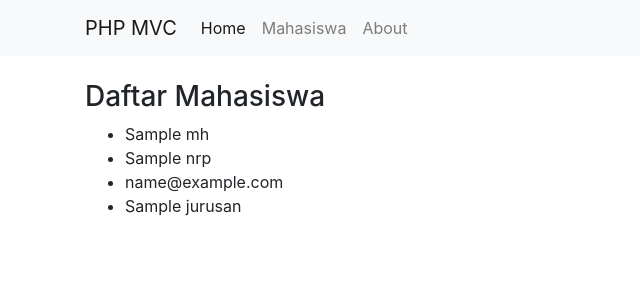
After one commit to winartoxyz/PHPMVC, a PHP site: the page made by app/views/mahasiswa/index.php in a window 1280 px wide. The commit adds this page. Shown: the top 300 px of the page, without its empty margins (0-640 px from the left). Run offline with PHP 8.4, Linux system fonts and the light colour scheme; the template is opened without the code that fills it: most values are stand-ins (such as "Sample title", 1, 10 or a date in 2020); some libraries are stand-ins or nearby versions.

Commit message:
add model mahasiswa static data

```diff
--- a/app/controllers/Home.php
+++ b/app/controllers/Home.php
@@ -1,9 +1,12 @@
 <?php
 class Home extends Controller{
+
+
     public function index(){
         $data['judul'] = 'Home index';
+        $data['nama'] = $this->model('User_model')->getUser();
         $this->view('templates/header', $data);
-        $this->view('home/index');
+        $this->view('home/index', $data);
         $this->view('templates/footer');
     }
 }
--- a/app/core/Controller.php
+++ b/app/core/Controller.php
@@ -1,6 +1,12 @@
 <?php
 class Controller{
+
     public function view($view, $data = []){
         require_once '../app/views/' . $view . '.php';
     }
+
+    public function model($model){
+        require_once '../app/models/' . $model . '.php';
+        return new $model;
+    }
 }
--- a/app/views/home/index.php
+++ b/app/views/home/index.php
@@ -1,7 +1,7 @@
 <div class="container">
     <div class="jumbotron mt-4">
     <h1 class="display-4">Selamat Datang di Website Saya!</h1>
-    <p class="lead">This is a simple hero unit, a simple jumbotron-style component for calling extra attention to featured content or information.</p>
+    <p class="lead">Halo, nama saya : <?= $data['nama']; ?></p>
     <hr class="my-4">
     <p>It uses utility classes for typography and spacing to space content out within the larger container.</p>
     <a class="btn btn-primary btn-lg" href="#" role="button">Learn more</a>
--- /dev/null
+++ b/app/views/mahasiswa/index.php
@@ -0,0 +1,16 @@
+<div class="container mt-4">
+    <div class="row">
+        <div class="col-6">
+            <h3>Daftar Mahasiswa</h3>
+
+                <?php foreach($data['mhs'] as $mhs) : ?>
+                    <ul>
+                        <li><?= $mhs['nama']; ?></li>
+                        <li><?= $mhs['nrp']; ?></li>
+                        <li><?= $mhs['email']; ?></li>
+                        <li><?= $mhs['jurusan']; ?></li>
+                    </ul>
+                <?php endforeach; ?>
+        </div>
+    </div>
+</div>
--- a/app/views/templates/header.php
+++ b/app/views/templates/header.php
@@ -17,6 +17,7 @@
         <div class="collapse navbar-collapse" id="navbarNavAltMarkup">
             <div class="navbar-nav">
             <a class="nav-item nav-link active" href="<?= BASEURL; ?>">Home <span class="sr-only">(current)</span></a>
+            <a class="nav-item nav-link" href="<?= BASEURL; ?>/mahasiswa">Mahasiswa</a>
             <a class="nav-item nav-link" href="<?= BASEURL; ?>/about">About</a>
             </div>
         </div>
```
Also changed, not shown: app/controllers/Mahasiswa.php (added, +11 -0 lines), app/models/Mahasiswa_model.php (added, +28 -0 lines), app/models/User_model.php (added, +7 -0 lines).
